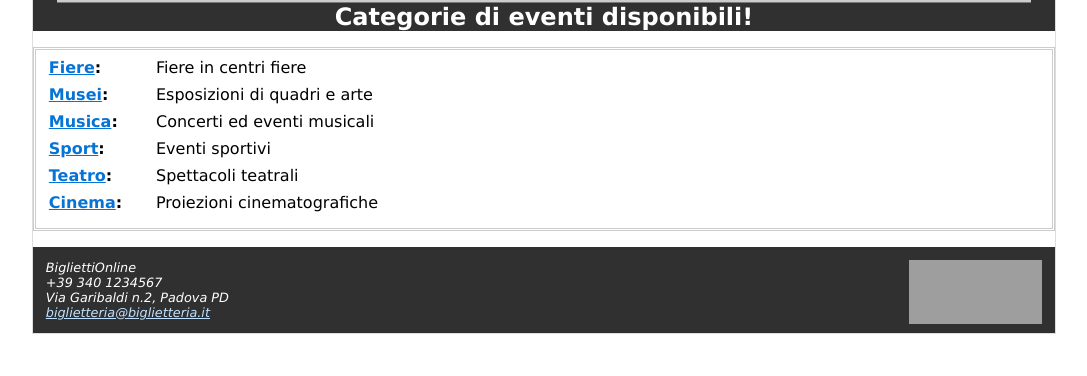
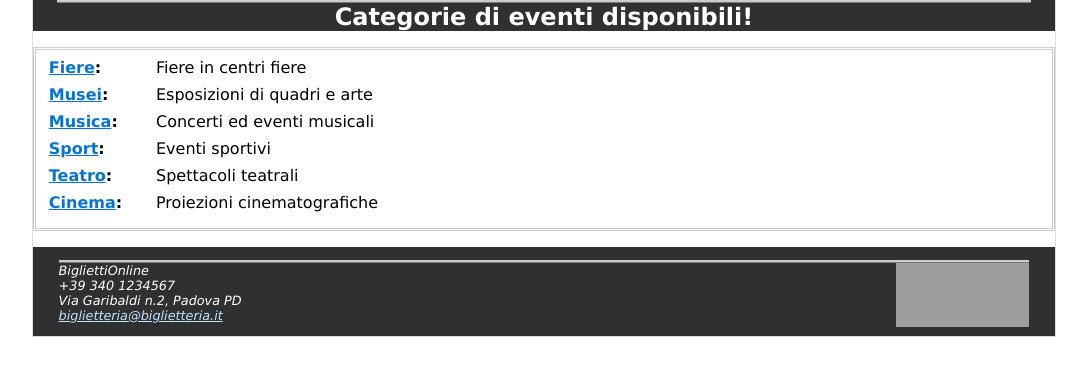
Before and after one commit to CristianMaschio/Progetto-TecWeb, a PHP site: page /home.php in a window 1280 px wide. Shown: the part 65-441 px from the top of the page, without its empty margins (96-1183 px from the left). Run offline with PHP 8.4, Linux system fonts and the light colour scheme; data comes from the database, SQL or seed files in the repository; grey boxes are pictures that could not be loaded.

Commit message:
css footer sistemato

```diff
--- a/php/css/screen.css
+++ b/php/css/screen.css
@@ -268,6 +268,12 @@ footer{
     font-size: 0.8em;
     padding: 1em;
 }
+.footer {
+    border-top: ridge;
+    border-color: #CCCCCC;
+    margin-left: 1em;
+    margin-right: 1em;
+}
 
 /*Link footer*/
 footer a{
--- a/php/php/printTemplate.php
+++ b/php/php/printTemplate.php
@@ -58,6 +58,8 @@ function printNavBar(){
 
 function printFooter(){
   echo("
+<div class='footer'>
+
   <a href=\"http://www.w3.org/html/logo/\">
   <img src=\"https://www.w3.org/html/logo/badge/html5-badge-h-css3.png\" width=\"133\" height=\"64\" alt=\"HTML5 Powered with CSS3 / Styling\" title=\"HTML5 Powered with CSS3 / Styling\">
   </a>
@@ -68,6 +70,7 @@ function printFooter(){
   Via Garibaldi n.2, Padova PD <br />
   <a href=\"mailto:biglietteria@biglietteria.it\">biglietteria@biglietteria.it</a>
   </address>
+</div>
 
   ");
 }
```
